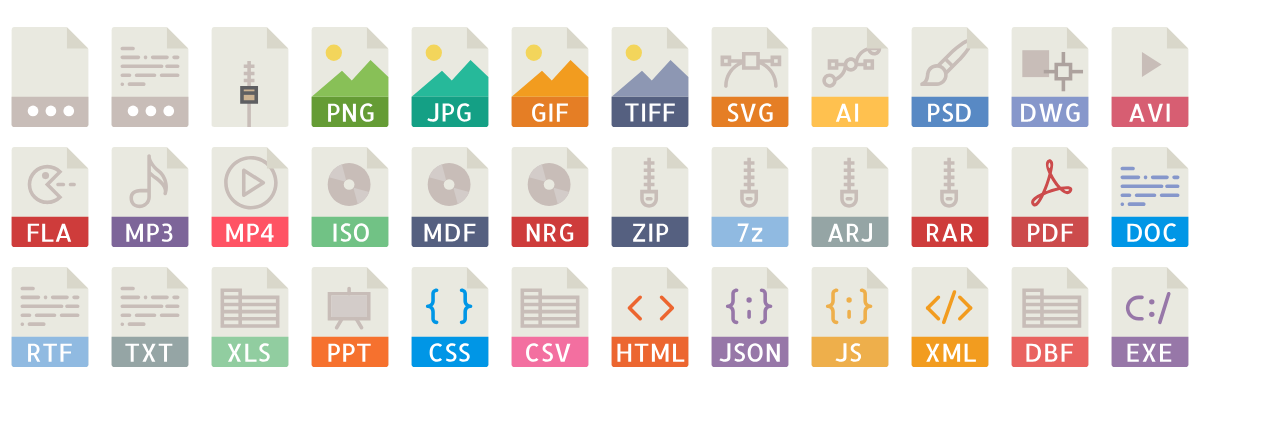
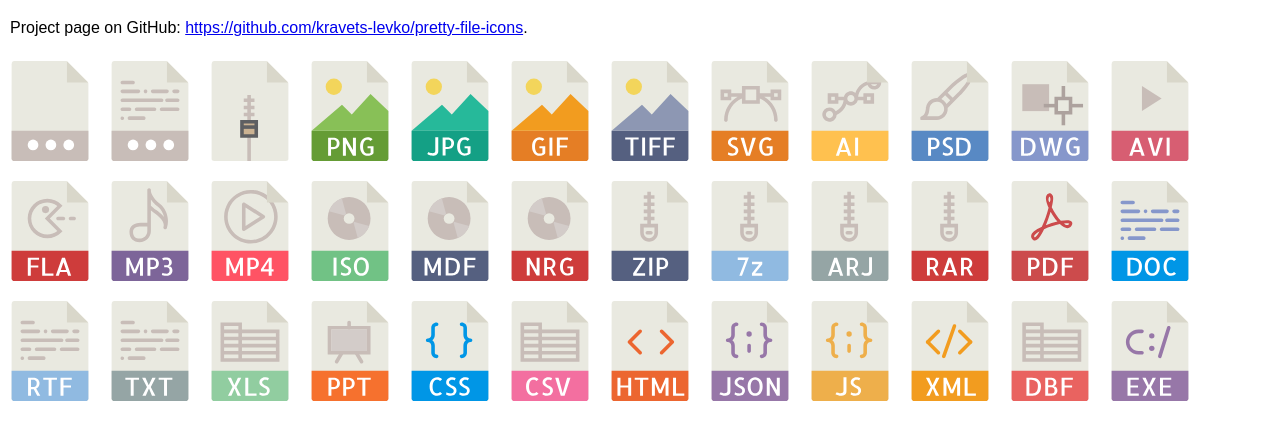
Before and after one commit to kravets-levko/pretty-file-icons, a website: page preview.html in a window 1280 px wide. Shown: the part 51-490 px from the top of the page. Drawn offline with Linux system fonts and the light colour scheme.

Commit message:
Update preview page

```diff
--- a/preview.html
+++ b/preview.html
@@ -6,18 +6,13 @@
   <style type="text/css">
     body {
       margin: 0;
-      padding: 0;
+      padding: 0 10px;
       font-family: sans-serif;
     }
 
     h1 {
       font-size: 22px;
-      margin: 1em 10px;
-    }
-
-    h2 {
-      font-size: 16px;
-      margin: 1em 10px;
+      margin: 1em 0;
     }
 
     img {
@@ -27,12 +22,16 @@
     }
 
     #svg-examples {
-      margin: 1em 0;
+      margin: 1em -10px;
     }
   </style>
 </head>
 <body>
   <h1>Pretty file icons</h1>
+  <p>
+    Project page on GitHub:
+    <a href="https://github.com/kravets-levko/pretty-file-icons" title="Pretty File Icons">
+      https://github.com/kravets-levko/pretty-file-icons</a>.</p>
   <div id="svg-examples"></div>
   <script type="text/javascript">
     (function(svg) {
```
